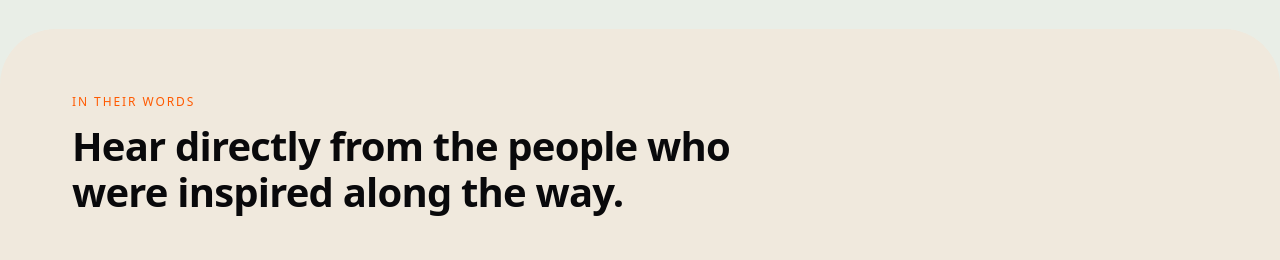
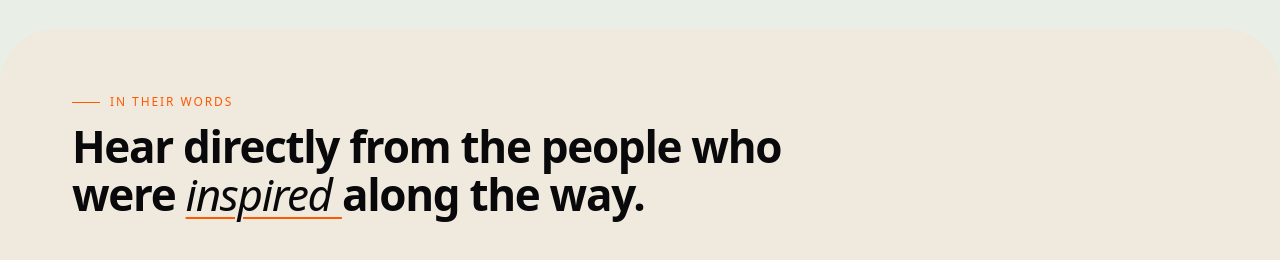
Before and after one commit to RajeshSingh007/ashoksudhansu, an Astro site: page / in a window 1280 px wide. Shown: the part 2274-2534 px from the top of the page. Built offline with nearby package versions, Linux system fonts and the light colour scheme; Astro itself is replaced by a stand-in of ours; no server answers; the database is empty.

Commit message:
small fix

```diff
--- a/src/components/reviews/ReviewsWall.astro
+++ b/src/components/reviews/ReviewsWall.astro
@@ -18,9 +18,19 @@ if (meta) {
   id="reviews"
   space="none"
   class="pt-16 pb-20 sm:pt-16 sm:pb-20"
-  eyebrow={reviewsSection.eyebrow}
-  title={reviewsSection.title}
-  intro={reviewsSection.intro}
 >
+  <header class="mb-10 max-w-3xl sm:mb-12">
+    <p class="eyebrow flex items-center gap-2.5 text-ember">
+      <span class="h-px w-7 bg-ember" aria-hidden="true"></span>
+      {reviewsSection.eyebrow}
+    </p>
+    <h2 class="mt-3 text-[32px] font-semibold leading-[1.08] tracking-[-0.03em] text-obsidian sm:text-[44px]">
+      Hear directly from the people who were{' '}
+      <span class="italic font-normal underline decoration-ember decoration-2 underline-offset-[6px]">
+        inspired
+      </span>{' '}
+      along the way.
+    </h2>
+  </header>
   <ReviewBoard client:visible imageSrc={imageSrc} />
 </Section>
```
